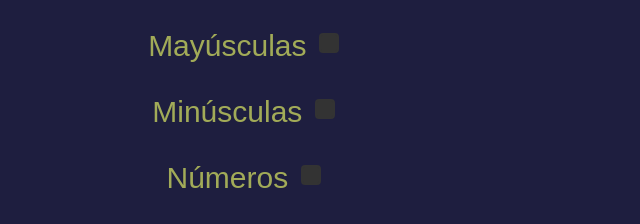
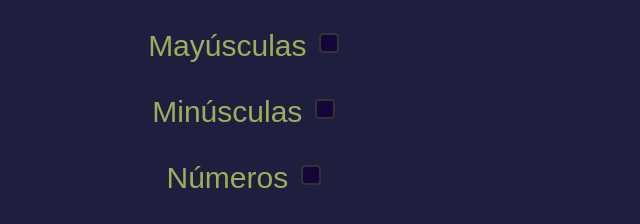
Before and after one commit to Greg-07-svg/password_proyect1.github.io, a plain HTML site: page index.html in a window 1280 px wide. Shown: the part 258-482 px from the top of the page, 395-1035 px from the left. Drawn offline with Linux system fonts and the light colour scheme.

Commit message:
cambio de checkbox 2

```diff
--- a/style.css
+++ b/style.css
@@ -40,16 +40,16 @@ body{
 input[type="checkbox"] {
   width: 20px;
   height: 20px;
-  appearance: none; /* Quita el estilo del navegador */
+  appearance: none;
   border: 2px solid #333;
-  border-radius: 4px; /* Bordes redondeados opcionales */
+  border-radius: 4px;
   background-color: white;
   cursor: pointer;
   display: inline-block;
 }
 
 input[type="checkbox"]:checked {
-  background-color: #333; /* Cambia el fondo cuando está seleccionado */
+  background-color: #15053b;
 }
 
 
```
